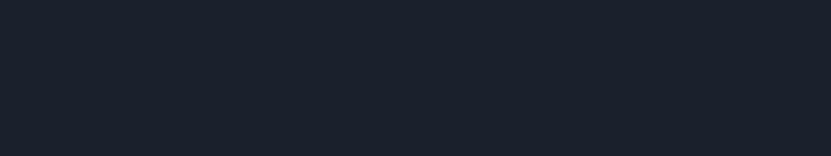
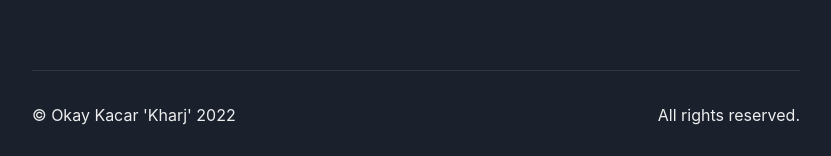
Before and after one commit to xokacar/KharjWebsiteProject, a Next.js app in the folder WebsiteFolder/kharj-website/: page / in a window 1280 px wide. Shown: the part 641-797 px from the top of the page, without its empty margins (224-1055 px from the left). Built offline with nearby package versions, Linux system fonts and the light colour scheme.

Commit message:
Feat:#kjWEB-6/ Footer added.

```diff
--- /dev/null
+++ b/WebsiteFolder/kharj-website/components/layout/footer.tsx
@@ -0,0 +1,25 @@
+import React from "react";
+import { Box, VStack,Divider,Stack,Text } from "@chakra-ui/react";
+
+export const Footer = () => {
+    return (
+        <VStack as="footer" alignItems="flex-start" pb={8} spacing={8}>
+      <Divider />
+      <Stack
+        alignItems="center"
+        justifyContent={{ base: 'center', md: 'space-between' }}
+        direction={{ base: 'column', md: 'row' }}
+        gridRowGap={4}
+        w="full"
+        spacing={0}
+      >
+      <Box>
+      ©{' '} Okay Kacar 'Kharj' {new Date().getFullYear()}
+      </Box>
+      <Text>
+      All rights reserved.
+      </Text>
+      </Stack>
+        </VStack>
+    );
+};
--- a/WebsiteFolder/kharj-website/components/layout/index.tsx
+++ b/WebsiteFolder/kharj-website/components/layout/index.tsx
@@ -1,5 +1,6 @@
 import { VStack, Container } from '@chakra-ui/react';
 import { PropsWithChildren } from 'react';
+import { Footer } from './footer';
 
 type Props = PropsWithChildren<{}>;
 
@@ -17,6 +18,7 @@ export const Layout = ({ children }: Props) => {
 					<VStack as='main' flex={1} w='full' spacing={16}>
 						{children}
 					</VStack>
+					<Footer />
 				</VStack>
 			</Container>
 		</>
```
